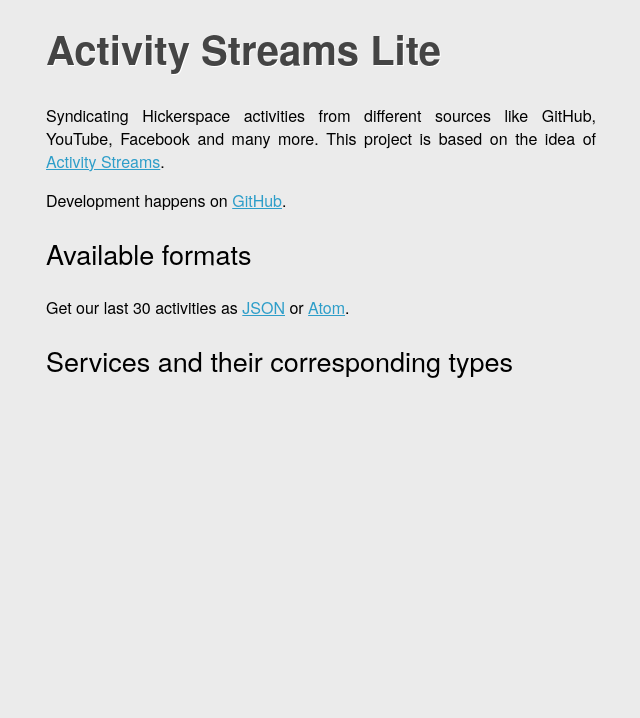
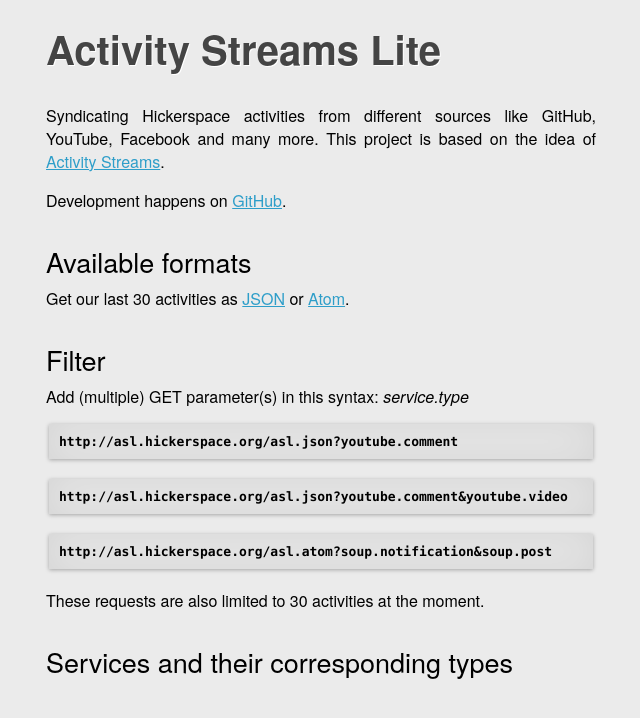
Before and after one commit to hickerspace/activity-streams-lite, a Flask app: page / in a window 1280 px wide. Shown: the top 718 px of the page, without its empty margins (319-959 px from the left). Run offline with Flask 2, Linux system fonts and the light colour scheme; data that the repository does not hold is empty; some libraries are stand-ins or nearby versions.

Commit message:
filter added

```diff
--- a/output/asl.py
+++ b/output/asl.py
@@ -7,7 +7,7 @@
 from logger import log
 
 DEBUG = True
-ORGANZIZATION = ''
+ORGANIZATION = ''
 
 # database
 HOST = ''
@@ -37,6 +37,19 @@
 	if not db:
 		db.close
 
+def getActivities():
+	g.cursor.execute('SELECT DISTINCT service, type FROM `activities`')
+	# which service-type-combinations got requested
+	reqServices = [r for row in g.cursor.fetchall() if ".".join(row) in request.args for r in row]
+	# build prepared statement
+	where = 'WHERE %s' % ' OR '.join(['(service = %s and type = %s)'] * (len(reqServices)/2)) \
+		if reqServices else ""
+	print 'SELECT datetime, person, service, type, content, url FROM `activities`' \
+		+ ' ORDER BY `datetime` %s DESC LIMIT 30' % where, reqServices
+	g.cursor.execute('SELECT datetime, person, service, type, content, url FROM `activities`' \
+		+ '%s ORDER BY `datetime` DESC LIMIT 30' % where, reqServices)
+	return g.cursor.fetchall()
+
 @app.route('/')
 def welcome():
 	g.cursor.execute('SELECT DISTINCT service, type FROM `activities`')
@@ -48,24 +61,18 @@
 
 @app.route('/asl.json')
 def jsonOutput():
-	#request.args.get('myParam')
-	g.cursor.execute('SELECT datetime, person, service, type, content, url FROM `activities`' \
-		+ ' ORDER BY `datetime` DESC LIMIT 30')
 	entries = [dict(datetime=str(row[0]), person=row[1], \
 		service=row[2], type=row[3], content=row[4], url=row[5]) \
-		for row in g.cursor.fetchall()]
+		for row in getActivities()]
 	return jsonify(results=entries)
 
 @app.route('/asl.atom')
 def atomOutput():
-	g.cursor.execute('SELECT datetime, person, service, type, content, url FROM `activities`' \
-		+ ' ORDER BY `datetime` DESC LIMIT 30')
-
 	feed = AtomFeed('%s - Activity Streams Lite' % app.config['ORGANIZATION'], \
 		feed_url=request.url, url=request.url_root, subtitle='Syndicating %s activities' \
 		% app.config['ORGANIZATION'])
 
-	for row in g.cursor.fetchall():
+	for row in getActivities():
 		datetime, person, service, type, content, url = row
 		categories = [dict(term=service, label="service"), dict(term=type, label="type")]
 		title = '%s..' % content[:50] if len(content) > 52 else content
--- a/output/static/style.css
+++ b/output/static/style.css
@@ -21,6 +21,8 @@
 h2 {
 	font-weight: normal;
 	font-size: 27px;
+	margin-top: 30px;
+	margin-bottom: -10px;
 }
 
 .intro {
@@ -34,3 +36,21 @@
 	font-weight: normal;
 	margin-bottom: 15px;
 }
+
+blockquote {
+	margin-bottom: 20px;
+	margin-left: 3px;
+	margin-right: 3px;
+	padding: 10px;
+	font-family: "Lucida Console", Monaco, monospace;
+	font-size: 13px;
+	-webkit-box-shadow:0 1px 4px rgba(0, 0, 0, 0.3), 0 0 40px rgba(0, 0, 0, 0.1) inset;
+	-moz-box-shadow:0 1px 4px rgba(0, 0, 0, 0.3), 0 0 40px rgba(0, 0, 0, 0.1) inset;
+	box-shadow:0 1px 4px rgba(0, 0, 0, 0.3), 0 0 40px rgba(0, 0, 0, 0.1) inset;
+}
+
+blockquote a {
+	color: black;
+	font-weight: bold;
+	text-decoration: none;
+}
--- a/output/templates/show_entries.html
+++ b/output/templates/show_entries.html
@@ -2,6 +2,14 @@
 {% block body %}
 			<h2>Available formats</h2>
 			<p>Get our last 30 activities as <a href="{{ url_for('jsonOutput') }}">JSON</a> or <a href="{{ url_for('atomOutput') }}">Atom</a>.</p>
+
+			<h2>Filter</h2>
+			<p>Add (multiple) GET parameter(s) in this syntax: <i>service.type</i>
+				<blockquote><a href="http://asl.hickerspace.org/asl.json?youtube.comment">http://asl.hickerspace.org/asl.json?youtube.comment</a></blockquote>
+				<blockquote><a href="http://asl.hickerspace.org/asl.json?youtube.comment&youtube.video">http://asl.hickerspace.org/asl.json?youtube.comment&youtube.video</a></blockquote>
+				<blockquote><a href="http://asl.hickerspace.org/asl.atom?soup.notification&soup.post">http://asl.hickerspace.org/asl.atom?soup.notification&soup.post</a></blockquote>
+			</p>
+			<p>These requests are also limited to 30 activities at the moment.</p>
 
 			<h2>Services and their corresponding types</h2>
 			<ul class="services">
```
Also changed, not shown: README.md.
